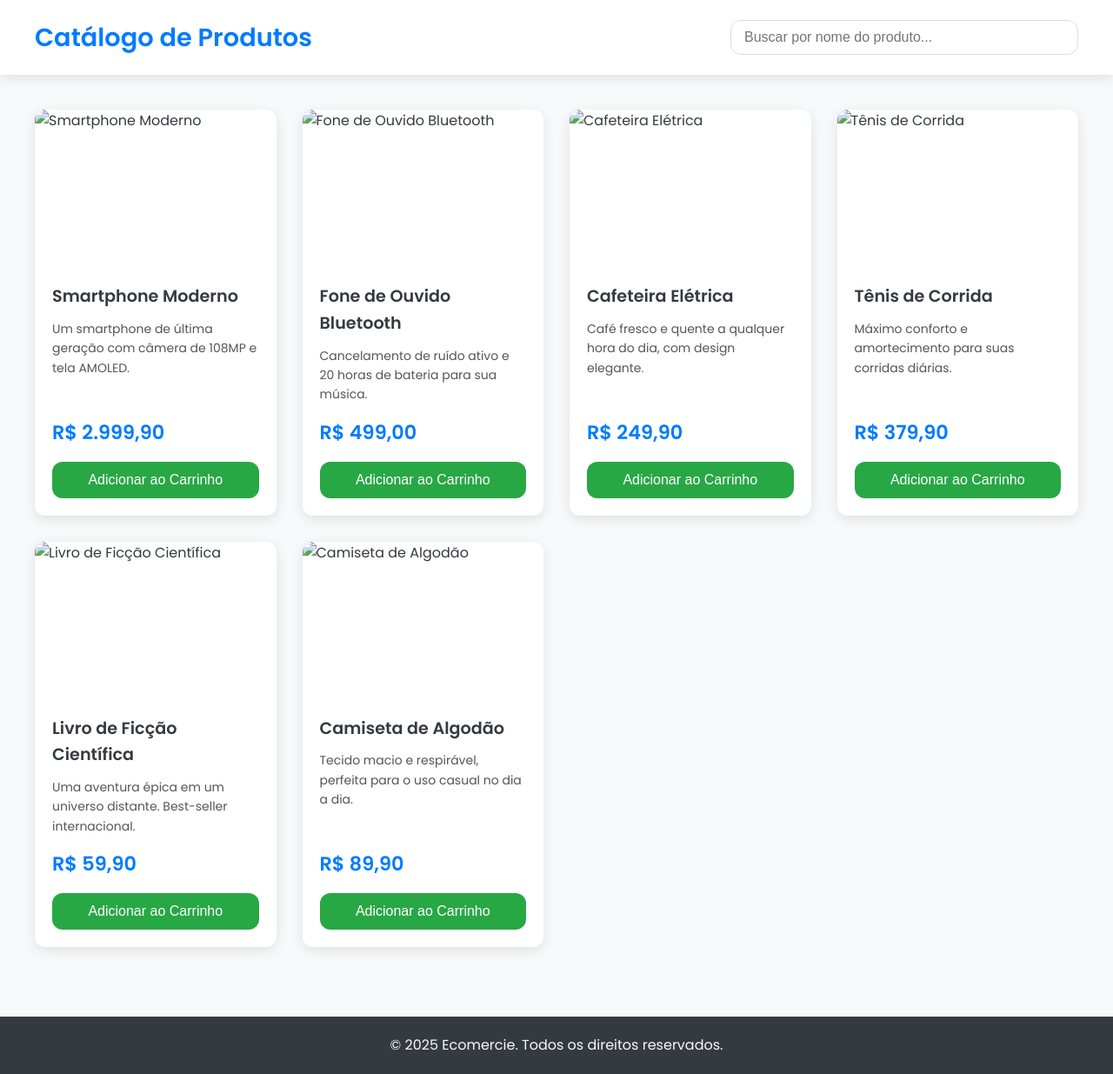
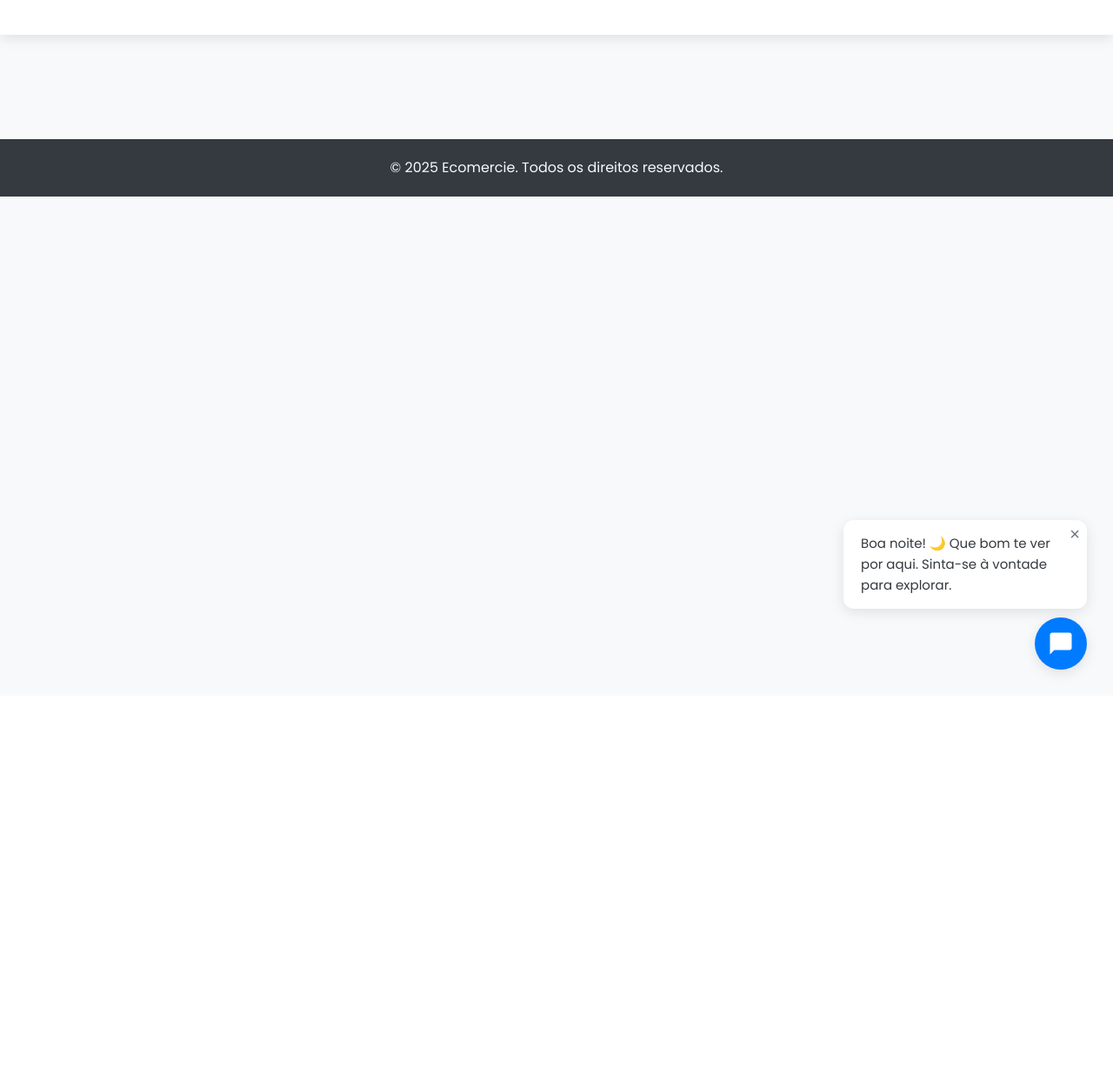
Before and after one commit to wiggers12/ecomercie, a Python web app: template templates/catalogo.html in a window 1280 px wide. Shown: the whole page at 87% size. After the commit the page ends 779 px from the top, so only its background shows below. Run offline with Jinja, Linux system fonts and the light colour scheme; the template is opened without the code that fills it, so the values that code supplies are empty; some libraries are stand-ins or nearby versions.

Commit message:
Update catalogo.html

```diff
--- a/templates/catalogo.html
+++ b/templates/catalogo.html
@@ -3,7 +3,7 @@
 <head>
   <meta charset="UTF-8">
   <meta name="viewport" content="width=device-width, initial-scale=1.0">
-  <title>Catálogo Profissional - Ecomercie</title>
+  <title>Catálogo Profissional com Chat - Ecomercie</title>
   <link rel="preconnect" href="https://fonts.googleapis.com">
   <link rel="preconnect" href="https://fonts.gstatic.com" crossorigin>
   <link href="https://fonts.googleapis.com/css2?family=Poppins:wght@300;400;500;600&display=swap" rel="stylesheet">
@@ -23,220 +23,106 @@
       --font-principal: 'Poppins', sans-serif;
     }
 
-    * {
-      margin: 0;
-      padding: 0;
-      box-sizing: border-box;
+    * { margin: 0; padding: 0; box-sizing: border-box; }
+    body { font-family: var(--font-principal); background: var(--cor-fundo); color: var(--cor-texto); line-height: 1.6; }
+
+    /* 2. CABEÇALHO E NAVEGAÇÃO */
+    header { background: var(--cor-card); box-shadow: var(--sombra-padrao); padding: 20px 40px; position: sticky; top: 0; z-index: 1000; display: flex; justify-content: space-between; align-items: center; flex-wrap: wrap; gap: 15px; }
+    header h1 { font-size: 1.8em; color: var(--cor-primaria); margin: 0; }
+    .search-container { width: 100%; max-width: 400px; }
+    #search-input { width: 100%; padding: 10px 15px; border: 1px solid #ddd; border-radius: var(--border-radius); font-size: 16px; transition: border-color 0.3s, box-shadow 0.3s; }
+    #search-input:focus { outline: none; border-color: var(--cor-primaria); box-shadow: 0 0 5px rgba(0, 123, 255, 0.5); }
+
+    /* 3. CONTEÚDO PRINCIPAL E GRID */
+    main { padding: 40px; }
+    .grid { display: grid; grid-template-columns: repeat(auto-fill, minmax(250px, 1fr)); gap: 30px; }
+
+    /* 4. CARD DE PRODUTO */
+    .card { background: var(--cor-card); border-radius: var(--border-radius); box-shadow: var(--sombra-padrao); transition: transform 0.3s ease, box-shadow 0.3s ease; overflow: hidden; display: flex; flex-direction: column; }
+    .card:hover { transform: translateY(-10px); box-shadow: 0 8px 25px rgba(0, 0, 0, 0.15); }
+    .card img { width: 100%; height: 180px; object-fit: cover; }
+    .card-content { padding: 20px; display: flex; flex-direction: column; flex-grow: 1; }
+    .card h3 { margin: 0 0 10px; font-size: 1.2em; font-weight: 600; }
+    .card p { margin: 0 0 15px; font-size: 14px; color: var(--cor-texto-claro); flex-grow: 1; }
+    .card .price { font-size: 1.4em; font-weight: 600; color: var(--cor-primaria); margin-bottom: 15px; }
+    .card .buy-button { background-color: var(--cor-sucesso); color: white; border: none; padding: 12px 15px; border-radius: var(--border-radius); cursor: pointer; font-size: 1em; font-weight: 500; text-align: center; transition: background-color 0.3s, transform 0.2s; }
+    .card .buy-button:hover { background-color: #218838; transform: scale(1.05); }
+
+    /* 5. RODAPÉ */
+    footer { text-align: center; padding: 20px; margin-top: 40px; background: #343a40; color: #f8f9fa; }
+
+    /* 6. NOVO: ESTILOS DO CHAT WIDGET */
+    .chat-widget {
+      position: fixed;
+      bottom: 30px;
+      right: 30px;
+      z-index: 1010;
+      display: flex;
+      flex-direction: column;
+      align-items: flex-end;
+      opacity: 0; /* Começa invisível */
+      transform: translateY(20px);
+      transition: opacity 0.5s ease, transform 0.5s ease;
     }
 
-    body {
-      font-family: var(--font-principal);
-      background: var(--cor-fundo);
-      color: var(--cor-texto);
-      line-height: 1.6;
+    .chat-widget.visible {
+      opacity: 1;
+      transform: translateY(0);
     }
 
-    /* 2. CABEÇALHO E NAVEGAÇÃO */
-    header {
+    .chat-message {
       background: var(--cor-card);
+      padding: 15px 20px;
+      border-radius: var(--border-radius);
       box-shadow: var(--sombra-padrao);
-      padding: 20px 40px;
-      position: sticky;
-      top: 0;
-      z-index: 1000;
-      display: flex;
-      justify-content: space-between;
-      align-items: center;
-      flex-wrap: wrap;
-      gap: 15px;
+      margin-bottom: 10px;
+      max-width: 280px;
+      position: relative;
     }
 
-    header h1 {
-      font-size: 1.8em;
-      color: var(--cor-primaria);
+    .chat-message p {
       margin: 0;
+      font-size: 15px;
     }
 
-    .search-container {
-      width: 100%;
-      max-width: 400px;
+    .chat-close-btn {
+      position: absolute;
+      top: 5px;
+      right: 8px;
+      background: none;
+      border: none;
+      font-size: 20px;
+      cursor: pointer;
+      color: var(--cor-secundaria);
     }
 
-    #search-input {
-      width: 100%;
-      padding: 10px 15px;
-      border: 1px solid #ddd;
-      border-radius: var(--border-radius);
-      font-size: 16px;
-      transition: border-color 0.3s, box-shadow 0.3s;
+    .chat-icon {
+      width: 60px;
+      height: 60px;
+      background: var(--cor-primaria);
+      border-radius: 50%;
+      display: flex;
+      justify-content: center;
+      align-items: center;
+      cursor: pointer;
+      box-shadow: var(--sombra-padrao);
     }
 
-    #search-input:focus {
-      outline: none;
-      border-color: var(--cor-primaria);
-      box-shadow: 0 0 5px rgba(0, 123, 255, 0.5);
+    .chat-icon svg {
+      width: 30px;
+      height: 30px;
+      fill: white;
     }
 
-    /* 3. CONTEÚDO PRINCIPAL E GRID */
-    main {
-      padding: 40px;
-    }
-
-    .grid {
-      display: grid;
-      grid-template-columns: repeat(auto-fill, minmax(250px, 1fr));
-      gap: 30px;
-    }
-
-    /* 4. CARD DE PRODUTO */
-    .card {
-      background: var(--cor-card);
-      border-radius: var(--border-radius);
-      box-shadow: var(--sombra-padrao);
-      transition: transform 0.3s ease, box-shadow 0.3s ease;
-      overflow: hidden;
-      display: flex;
-      flex-direction: column;
-    }
-
-    .card:hover {
-      transform: translateY(-10px);
-      box-shadow: 0 8px 25px rgba(0, 0, 0, 0.15);
-    }
-
-    .card img {
-      width: 100%;
-      height: 180px;
-      object-fit: cover;
-    }
-
-    .card-content {
-      padding: 20px;
-      display: flex;
-      flex-direction: column;
-      flex-grow: 1; /* Faz o conteúdo ocupar o espaço disponível */
-    }
-
-    .card h3 {
-      margin: 0 0 10px;
-      font-size: 1.2em;
-      font-weight: 600;
-    }
-
-    .card p {
-      margin: 0 0 15px;
-      font-size: 14px;
-      color: var(--cor-texto-claro);
-      flex-grow: 1; /* Empurra o preço e o botão para baixo */
-    }
-
-    .card .price {
-      font-size: 1.4em;
-      font-weight: 600;
-      color: var(--cor-primaria);
-      margin-bottom: 15px;
-    }
-
-    .card .buy-button {
-      background-color: var(--cor-sucesso);
-      color: white;
-      border: none;
-      padding: 12px 15px;
-      border-radius: var(--border-radius);
-      cursor: pointer;
-      font-size: 1em;
-      font-weight: 500;
-      text-align: center;
-      transition: background-color 0.3s, transform 0.2s;
-    }
-
-    .card .buy-button:hover {
-      background-color: #218838;
-      transform: scale(1.05);
-    }
-
-    /* 5. RODAPÉ */
-    footer {
-      text-align: center;
-      padding: 20px;
-      margin-top: 40px;
-      background: #343a40;
-      color: #f8f9fa;
-    }
   </style>
 </head>
 <body>
 
   <header>
-    <h1>Catálogo de Produtos</h1>
-    <div class="search-container">
-      <input type="text" id="search-input" placeholder="Buscar por nome do produto...">
-    </div>
     </header>
 
   <main>
     <div class="grid">
-
-      <article class="card">
-        <img src="https://via.placeholder.com/250x180/007BFF/FFFFFF?text=Eletrônico" alt="Smartphone Moderno">
-        <div class="card-content">
-          <h3>Smartphone Moderno</h3>
-          <p>Um smartphone de última geração com câmera de 108MP e tela AMOLED.</p>
-          <div class="price">R$ 2.999,90</div>
-          <button class="buy-button">Adicionar ao Carrinho</button>
-        </div>
-      </article>
-
-      <article class="card">
-        <img src="https://via.placeholder.com/250x180/6C757D/FFFFFF?text=Acessório" alt="Fone de Ouvido Bluetooth">
-        <div class="card-content">
-          <h3>Fone de Ouvido Bluetooth</h3>
-          <p>Cancelamento de ruído ativo e 20 horas de bateria para sua música.</p>
-          <div class="price">R$ 499,00</div>
-          <button class="buy-button">Adicionar ao Carrinho</button>
-        </div>
-      </article>
-
-      <article class="card">
-        <img src="https://via.placeholder.com/250x180/28A745/FFFFFF?text=Casa" alt="Cafeteira Elétrica">
-        <div class="card-content">
-          <h3>Cafeteira Elétrica</h3>
-          <p>Café fresco e quente a qualquer hora do dia, com design elegante.</p>
-          <div class="price">R$ 249,90</div>
-          <button class="buy-button">Adicionar ao Carrinho</button>
-        </div>
-      </article>
-
-      <article class="card">
-        <img src="https://via.placeholder.com/250x180/DC3545/FFFFFF?text=Esporte" alt="Tênis de Corrida">
-        <div class="card-content">
-          <h3>Tênis de Corrida</h3>
-          <p>Máximo conforto e amortecimento para suas corridas diárias.</p>
-          <div class="price">R$ 379,90</div>
-          <button class="buy-button">Adicionar ao Carrinho</button>
-        </div>
-      </article>
-
-      <article class="card">
-        <img src="https://via.placeholder.com/250x180/FFC107/FFFFFF?text=Livro" alt="Livro de Ficção Científica">
-        <div class="card-content">
-          <h3>Livro de Ficção Científica</h3>
-          <p>Uma aventura épica em um universo distante. Best-seller internacional.</p>
-          <div class="price">R$ 59,90</div>
-          <button class="buy-button">Adicionar ao Carrinho</button>
-        </div>
-      </article>
-
-      <article class="card">
-        <img src="https://via.placeholder.com/250x180/17A2B8/FFFFFF?text=Vestuário" alt="Camiseta de Algodão">
-        <div class="card-content">
-          <h3>Camiseta de Algodão</h3>
-          <p>Tecido macio e respirável, perfeita para o uso casual no dia a dia.</p>
-          <div class="price">R$ 89,90</div>
-          <button class="buy-button">Adicionar ao Carrinho</button>
-        </div>
-      </article>
-
       </div>
   </main>
 
@@ -244,24 +130,66 @@
     <p>&copy; 2025 Ecomercie. Todos os direitos reservados.</p>
   </footer>
 
+  <div class="chat-widget" id="chat-widget">
+    <div class="chat-message" id="chat-message">
+       <button class="chat-close-btn" id="chat-close-btn">&times;</button>
+       <p id="greeting-message">Olá! Se precisar de ajuda, é só chamar.</p>
+    </div>
+    <div class="chat-icon" id="chat-icon">
+      <svg xmlns="http://www.w3.org/2000/svg" viewBox="0 0 24 24"><path d="M20 2H4c-1.1 0-2 .9-2 2v18l4-4h14c1.1 0 2-.9 2-2V4c0-1.1-.9-2-2-2z"/></svg>
+    </div>
+  </div>
+
   <script>
-    // SCRIPT PARA FILTRO DE BUSCA EM TEMPO REAL
+    // SCRIPT PARA FILTRO DE BUSCA
     document.addEventListener('DOMContentLoaded', () => {
       const searchInput = document.getElementById('search-input');
       const productCards = document.querySelectorAll('.card');
 
+      if (searchInput) {
         searchInput.addEventListener('keyup', (event) => {
           const searchTerm = event.target.value.toLowerCase();
-
           productCards.forEach(card => {
             const productName = card.querySelector('h3').textContent.toLowerCase();
+            card.style.display = productName.includes(searchTerm) ? 'flex' : 'none';
+          });
+        });
+      }
 
-          if (productName.includes(searchTerm)) {
-            card.style.display = 'flex'; // Mostra o card
+      // NOVO: SCRIPT PARA O CHAT WIDGET AUTOMÁTICO
+      const chatWidget = document.getElementById('chat-widget');
+      const chatMessage = document.getElementById('chat-message');
+      const greetingMessage = document.getElementById('greeting-message');
+      const chatCloseBtn = document.getElementById('chat-close-btn');
+      const chatIcon = document.getElementById('chat-icon');
+
+      // 1. Define a saudação correta
+      const getGreeting = () => {
+        const currentHour = new Date().getHours();
+        if (currentHour >= 5 && currentHour < 12) {
+          return "Bom dia! ☀️ Bem-vindo(a) ao nosso catálogo. Posso ajudar?";
+        } else if (currentHour >= 12 && currentHour < 18) {
+          return "Boa tarde! 👋 Dê uma olhada nos nossos produtos. Se tiver dúvidas, estou aqui.";
         } else {
-            card.style.display = 'none'; // Esconde o card
+          return "Boa noite! 🌙 Que bom te ver por aqui. Sinta-se à vontade para explorar.";
         }
+      };
+
+      greetingMessage.textContent = getGreeting();
+
+      // 2. Mostra o widget após 2 segundos
+      setTimeout(() => {
+        chatWidget.classList.add('visible');
+      }, 2000);
+
+      // 3. Lógica para fechar e abrir a mensagem
+      chatCloseBtn.addEventListener('click', () => {
+        chatMessage.style.display = 'none';
       });
+
+      chatIcon.addEventListener('click', () => {
+        const isMessageVisible = window.getComputedStyle(chatMessage).display === 'block';
+        chatMessage.style.display = isMessageVisible ? 'none' : 'block';
       });
     });
   </script>
```
Lines whose indentation alone changed are shown as unchanged.
